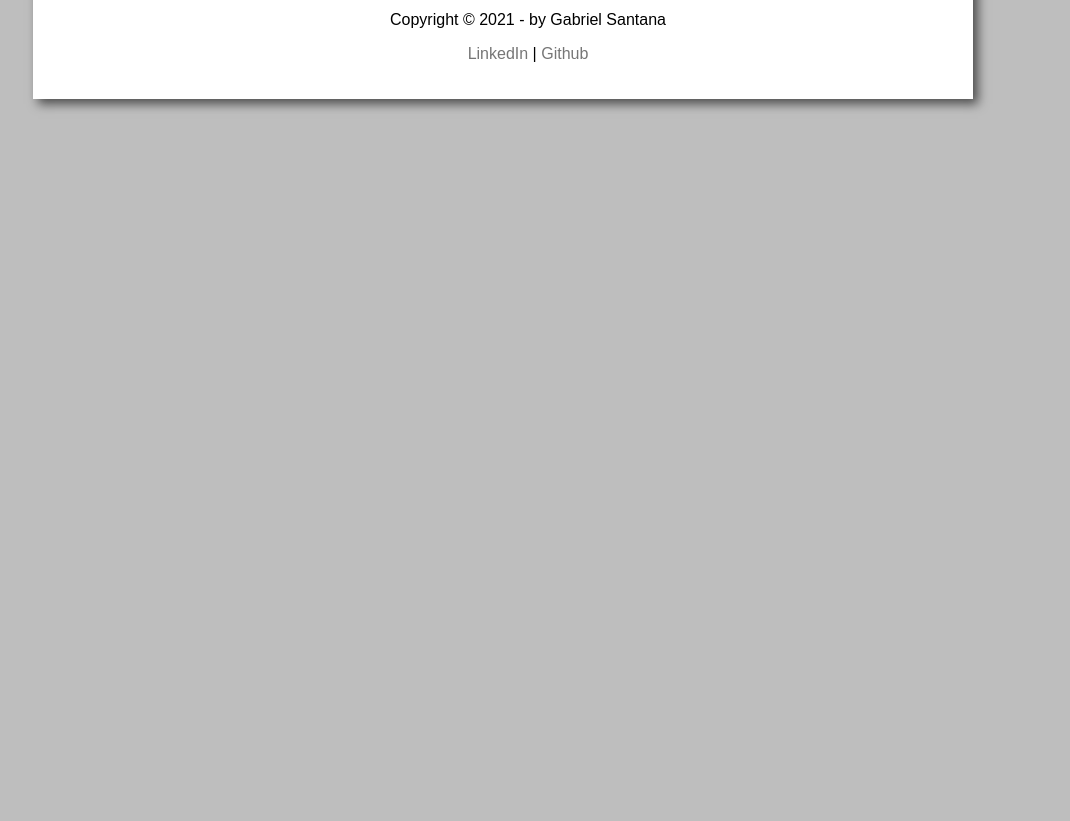
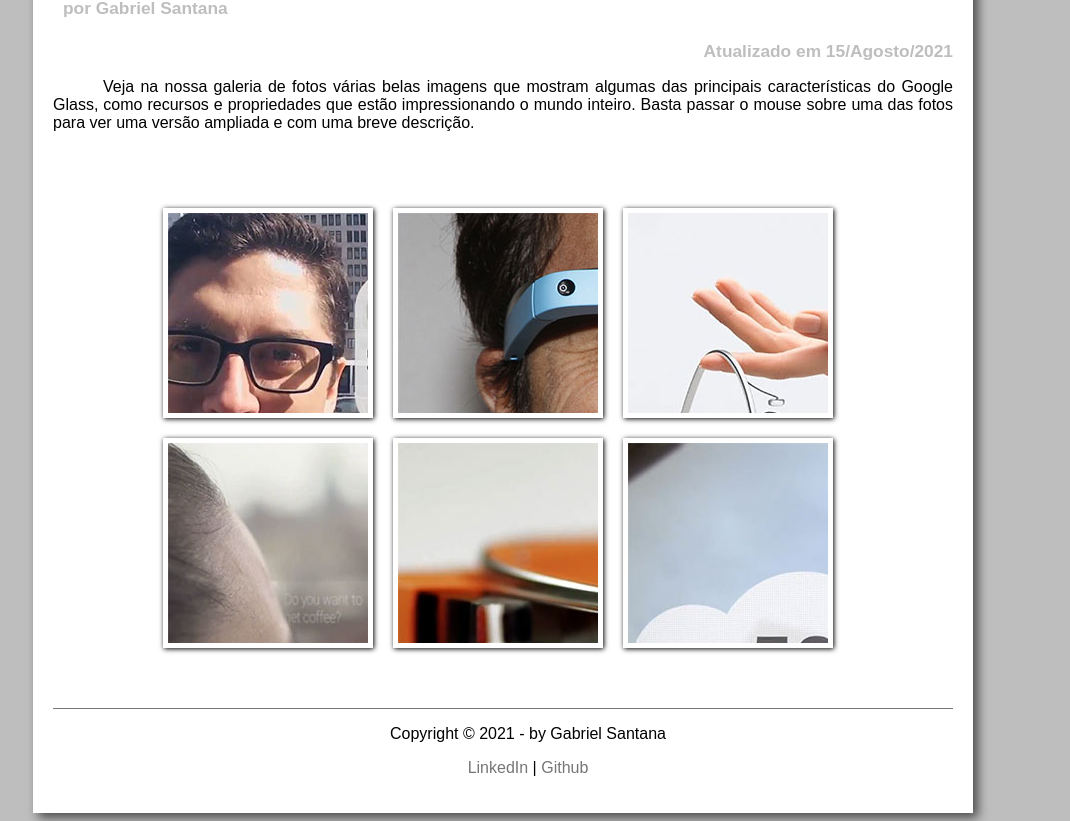
Before and after one commit to biels166/Site-Google-Glass, a plain HTML site: page __SITE/fotos.html in a window 1280 px wide. Shown: the part 282-1103 px from the top of the page, without its empty margins (137-1207 px from the left). Before the commit the page ends 800 px from the top, so only its background shows below. Drawn offline with Linux system fonts and the light colour scheme.

Commit message:
inicio da config da pag fptps

```diff
--- a/__SITE/_css/fotos.css
+++ b/__SITE/_css/fotos.css
@@ -0,0 +1,43 @@
+@charset "UTF-8";
+
+ul#album-fotos{
+    list-style: none;
+    width: 700px;
+    margin: 0px auto;
+    padding: 50px;
+    overflow: hidden;
+}
+
+ul#album-fotos li{
+    float: left;
+    width: 200px;
+    height: 200px;
+    border: 5px solid white;
+    margin: 10px;
+    background-color: white;
+    box-shadow: 1px 1px 5px black;
+}
+
+ul#album-fotos li#foto01{
+    background: url('../_imagens/galeria-01.jpg');
+}
+ul#album-fotos li#foto02{
+    background: url('../_imagens/galeria-02.jpg');
+}
+ul#album-fotos li#foto03{
+    background: url('../_imagens/galeria-03.jpg');
+}
+ul#album-fotos li#foto04{
+    background: url('../_imagens/galeria-04.jpg');
+}
+ul#album-fotos li#foto05{
+    background: url('../_imagens/galeria-05.jpg');
+}
+ul#album-fotos li#foto06{
+    background: url('../_imagens/galeria-06.jpg');
+}
+
+
+ul#album-fotos li span{
+    opacity: 0;
+}
--- a/__SITE/fotos.html
+++ b/__SITE/fotos.html
@@ -6,6 +6,7 @@
     <meta name="viewport" content="width=device-width, initial-scale=1.0">
     <title>Google Glass</title>
     <link rel="stylesheet" href="_css/estilo.css">
+    <link rel="stylesheet" href="_css/fotos.css">
 </head>
 
 <script src="_javascript/funcoes.js"></script>
@@ -33,21 +34,31 @@
             </nav>
         </header>
 
+        <section id="corpo-full">
+            <article id="noticia-principal">
+                <header id="cabecalho-artigo">
+                    <hgroup>
+                     <h3>Glass > Fotos</h3>
+                     <h1>Galeria de Imagens do Google Glass</h1>
+                     <h2>por Gabriel Santana</h2>
+                     <h3 class="direita">Atualizado em 15/Agosto/2021</h3>
+                    </hgroup>
+                </header>
+
+                <p>Veja na nossa galeria de fotos várias belas imagens que mostram algumas das principais características do Google Glass, como recursos e propriedades que estão impressionando o mundo inteiro. Basta passar o mouse sobre uma das fotos para ver uma versão ampliada e com uma breve descrição.</p>
+
+                <ul id="album-fotos">
+                    <li id="foto01"><span>Agenda e lembretes</span></li>
+                    <li id="foto02"><span>Sergey Brin usando o Glass</span></li>
+                    <li id="foto03"><span>Leve e compacto</span></li>
+                    <li id="foto04"><span>Sensação de uma tela de 50" </span></li>
+                    <li id="foto05"><span>Vários tipos de lente</span></li>
+                    <li id="foto06"><span>Informações importantes </span></li>
+                </ul>
+            </article>
+        </section>
 
 
-Glass > Fotos
-Galeria de Imagens do Google Glass
-por Gustavo Guanabara
-Atualizado em 01/Maio/2013
-
-Veja na nossa galeria de fotos várias belas imagens que mostram algumas das principais características do Google Glass, como recursos e propriedades que estão impressionando o mundo inteiro. Basta passar o mouse sobre uma das fotos para ver uma versão ampliada e com uma breve descrição.
-
-- Agenda e lembretes
-- Sergey Brin usando o Glass
-- Leve e compacto
-- Sensação de uma tela de 50"
-- Vários tipos de lente
-- Informações importantes
 
         <footer id="rodape">
          <p>Copyright &copy; 2021 - by Gabriel Santana</p>
```
